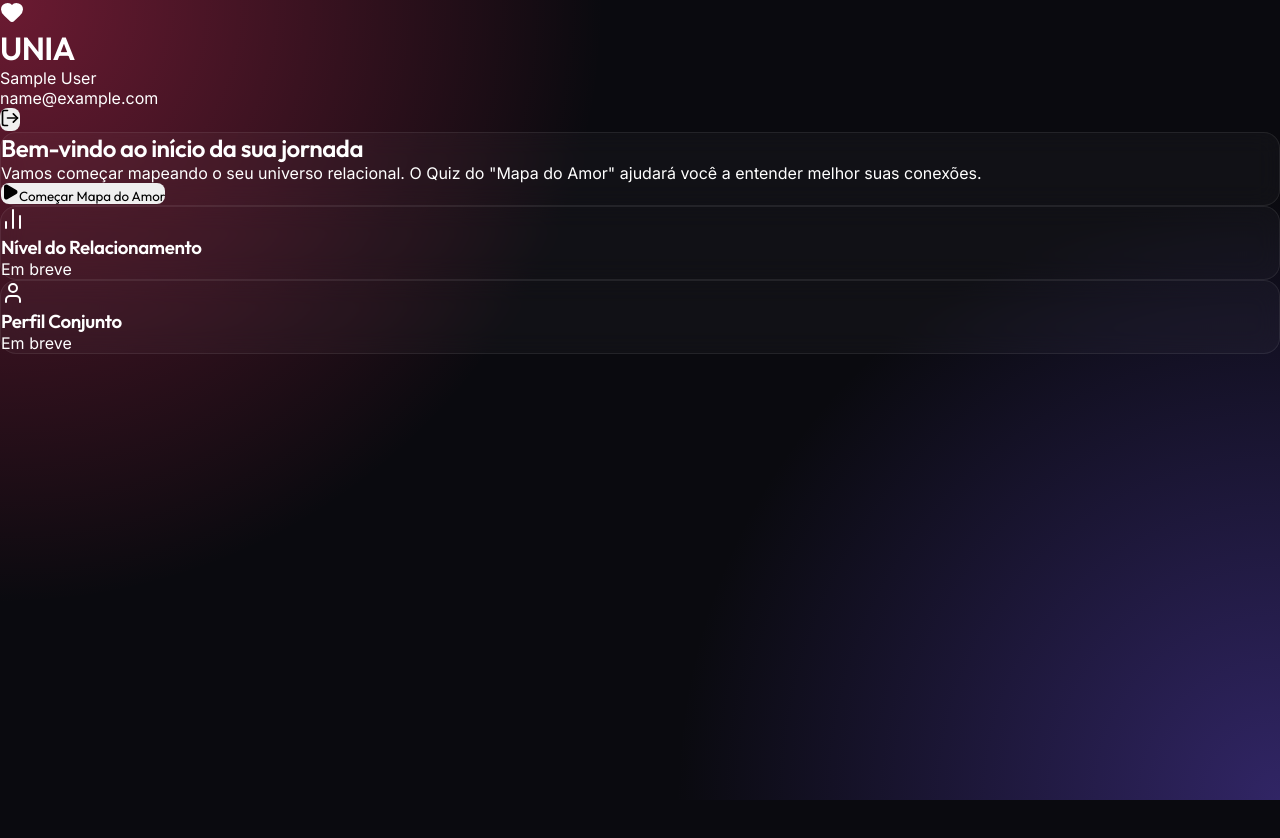
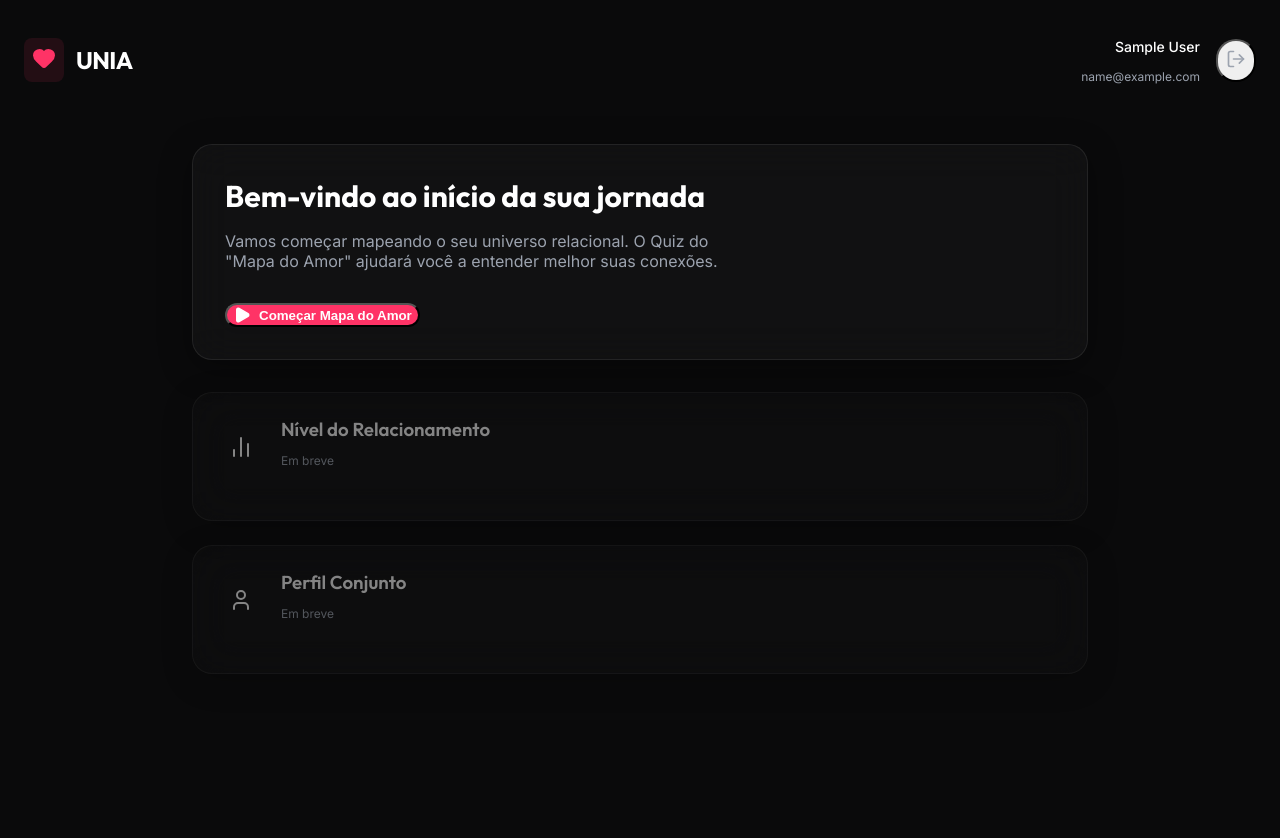
Before and after one commit to pracy1983/UNIA, a React (Vite) app in the folder frontend/: page /dashboard in a window 1280 px wide. Shown: the top 838 px of the page. Before the commit the page ends 800 px from the top, so only its background shows below. Built offline with nearby package versions, Linux system fonts and the light colour scheme; sample sign-in values are in the browser's storage.

Commit message:
style: fix broken layout by consolidating CSS into globals.css

```diff
--- a/frontend/src/styles/globals.css
+++ b/frontend/src/styles/globals.css
@@ -1,78 +1,173 @@
+@import url('https://fonts.googleapis.com/css2?family=Inter:wght@400;500;600;700&family=Outfit:wght@400;600;700&display=swap');
+
 :root {
+  /* Colors */
   --primary: #FF3366;
-  --primary-glow: rgba(255, 51, 102, 0.4);
-  --secondary: #6B4EE6;
-  --secondary-glow: rgba(107, 78, 230, 0.4);
-  --accent: #00F2FF;
-  --background: #0A0A0F;
-  --surface: #12121A;
-  --surface-light: #1C1C26;
-  --text: #F0F0F5;
-  --text-muted: #A0A0B0;
+  --primary-light: rgba(255, 51, 102, 0.1);
+  --secondary: #7C3AED;
+  --bg-dark: #0A0A0B;
+  --surface: #121214;
+  --surface-light: #1A1A1E;
+
+  /* Text */
+  --text-main: #F3F4F6;
+  --text-muted: #9CA3AF;
+
+  /* Glassmorphism */
   --glass: rgba(255, 255, 255, 0.03);
   --glass-border: rgba(255, 255, 255, 0.08);
-  --radius-sm: 8px;
-  --radius-md: 16px;
-  --radius-lg: 24px;
-  --font-main: 'Inter', sans-serif;
-  --font-display: 'Outfit', sans-serif;
-}
 
-* {
-  margin: 0;
-  padding: 0;
-  box-sizing: border-box;
+  /* Utilities */
+  --radius-sm: 12px;
+  --radius-md: 20px;
+  --radius-lg: 32px;
+  --transition: all 0.3s cubic-bezier(0.4, 0, 0.2, 1);
+
+  font-family: 'Inter', sans-serif;
+  background-color: var(--bg-dark);
+  color: var(--text-main);
+  -webkit-font-smoothing: antialiased;
 }
 
 body {
-  font-family: var(--font-main);
-  background: var(--background);
-  background-image:
-    radial-gradient(circle at 0% 0%, var(--primary-glow) 0%, transparent 40%),
-    radial-gradient(circle at 100% 100%, var(--secondary-glow) 0%, transparent 40%);
-  color: var(--text);
-  min-height: 100vh;
+  margin: 0;
   overflow-x: hidden;
-  -webkit-font-smoothing: antialiased;
+  background: var(--bg-dark);
 }
 
-h1, h2, h3, h4, h5 {
-  font-family: var(--font-display);
-  font-weight: 600;
-  letter-spacing: -0.02em;
+h1, h2, h3, h4 {
+  font-family: 'Outfit', sans-serif;
+  margin: 0;
 }
 
+/* Global Styles */
 .glass-card {
   background: var(--glass);
-  backdrop-filter: blur(12px);
-  -webkit-backdrop-filter: blur(12px);
+  backdrop-filter: blur(20px);
+  -webkit-backdrop-filter: blur(20px);
   border: 1px solid var(--glass-border);
   border-radius: var(--radius-md);
-  transition: all 0.3s cubic-bezier(0.4, 0, 0.2, 1);
-}
-
-.glass-card:hover {
-  background: rgba(255, 255, 255, 0.06);
-  border-color: rgba(255, 255, 255, 0.15);
-}
-
-button {
-  cursor: pointer;
-  border: none;
-  font-family: var(--font-display);
-  border-radius: var(--radius-sm);
-  transition: all 0.2s ease;
+  box-shadow: 0 8px 32px 0 rgba(0, 0, 0, 0.37);
 }
 
 .btn-primary {
-  background: linear-gradient(135deg, var(--primary), var(--secondary));
-  color: white;
+  background: linear-gradient(135deg, var(--primary) 0%, var(--secondary) 100%);
+  color: white !important;
+  border: none;
+  font-weight: 600;
+  transition: var(--transition);
+  cursor: pointer;
   padding: 12px 24px;
-  font-weight: 600;
-  box-shadow: 0 4px 15px rgba(255, 51, 102, 0.3);
+  display: flex;
+  align-items: center;
+  justify-content: center;
+  gap: 8px;
 }
 
-.btn-primary:hover {
+.btn-primary:hover:not(:disabled) {
   transform: translateY(-2px);
-  box-shadow: 0 8px 25px rgba(255, 51, 102, 0.4);
+  box-shadow: 0 10px 20px -5px rgba(255, 51, 102, 0.4);
 }
+
+.btn-primary:active:not(:disabled) {
+  transform: translateY(0);
+}
+
+.btn-primary:disabled {
+  opacity: 0.5;
+  cursor: not-allowed;
+}
+
+/* Layout Utilities (replacing Tailwind where needed) */
+.min-h-screen { min-height: 100vh; }
+.flex { display: flex; }
+.flex-col { flex-direction: column; }
+.items-center { align-items: center; }
+.justify-center { justify-content: center; }
+.justify-between { justify-content: space-between; }
+.gap-2 { gap: 0.5rem; }
+.gap-3 { gap: 0.75rem; }
+.gap-4 { gap: 1rem; }
+.gap-6 { gap: 1.5rem; }
+.p-2 { padding: 0.5rem; }
+.p-3 { padding: 0.75rem; }
+.p-4 { padding: 1rem; }
+.p-6 { padding: 1.5rem; }
+.p-8 { padding: 2rem; }
+.p-10 { padding: 2.5rem; }
+.p-12 { padding: 3rem; }
+.mb-2 { margin-bottom: 0.5rem; }
+.mb-4 { margin-bottom: 1rem; }
+.mb-6 { margin-bottom: 1.5rem; }
+.mb-8 { margin-bottom: 2rem; }
+.mb-12 { margin-bottom: 3rem; }
+.mt-2 { margin-top: 0.5rem; }
+.mt-4 { margin-top: 1rem; }
+.mx-auto { margin-left: auto; margin-right: auto; }
+.ml-4 { margin-left: 1rem; }
+
+.text-xs { font-size: 0.75rem; }
+.text-sm { font-size: 0.875rem; }
+.text-lg { font-size: 1.125rem; }
+.text-2xl { font-size: 1.5rem; }
+.text-3xl { font-size: 1.875rem; }
+.text-4xl { font-size: 2.25rem; }
+.font-bold { font-weight: 700; }
+.font-medium { font-weight: 500; }
+.font-semibold { font-weight: 600; }
+.text-center { text-align: center; }
+.text-right { text-align: right; }
+.tracking-tight { letter-spacing: -0.025em; }
+.tracking-widest { letter-spacing: 0.1em; }
+.uppercase { text-transform: uppercase; }
+
+.text-primary { color: var(--primary); }
+.text-muted-foreground { color: var(--text-muted); }
+.text-white { color: #ffffff; }
+
+.w-full { width: 100%; }
+.w-64 { width: 16rem; }
+.w-10 { width: 2.5rem; }
+.h-full { height: 100%; }
+.h-2 { height: 0.5rem; }
+.h-64 { height: 16rem; }
+.max-w-md { max-width: 28rem; }
+.max-w-lg { max-width: 32rem; }
+.max-w-2xl { max-width: 42rem; }
+.max-w-4xl { max-width: 56rem; }
+
+.rounded-lg { border-radius: 8px; }
+.rounded-xl { border-radius: 12px; }
+.rounded-full { border-radius: 9999px; }
+.overflow-hidden { overflow: hidden; }
+.bg-primary { background-color: var(--primary); }
+.bg-primary-light { background-color: var(--primary-light); }
+.bg-surface-light { background-color: var(--surface-light); }
+
+.opacity-50 { opacity: 0.5; }
+.pointer-events-none { pointer-events: none; }
+.relative { position: relative; }
+.absolute { position: absolute; }
+.top-0 { top: 0; }
+.right-0 { right: 0; }
+.z-10 { z-index: 10; }
+.blur-\[100px\] { filter: blur(100px); }
+
+.grid { display: grid; }
+.grid-cols-1 { grid-template-columns: repeat(1, minmax(0, 1fr)); }
+@media (min-width: 768px) {
+  .grid-cols-2 { grid-template-columns: repeat(2, minmax(0, 1fr)); }
+}
+
+.animate-spin { animation: spin 1s linear infinite; }
+@keyframes spin {
+  from { transform: rotate(0deg); }
+  to { transform: rotate(360deg); }
+}
+
+/* Desktop sizing */
+main {
+  width: 100%;
+  max-width: 1200px;
+  margin: 0 auto;
+}
```
